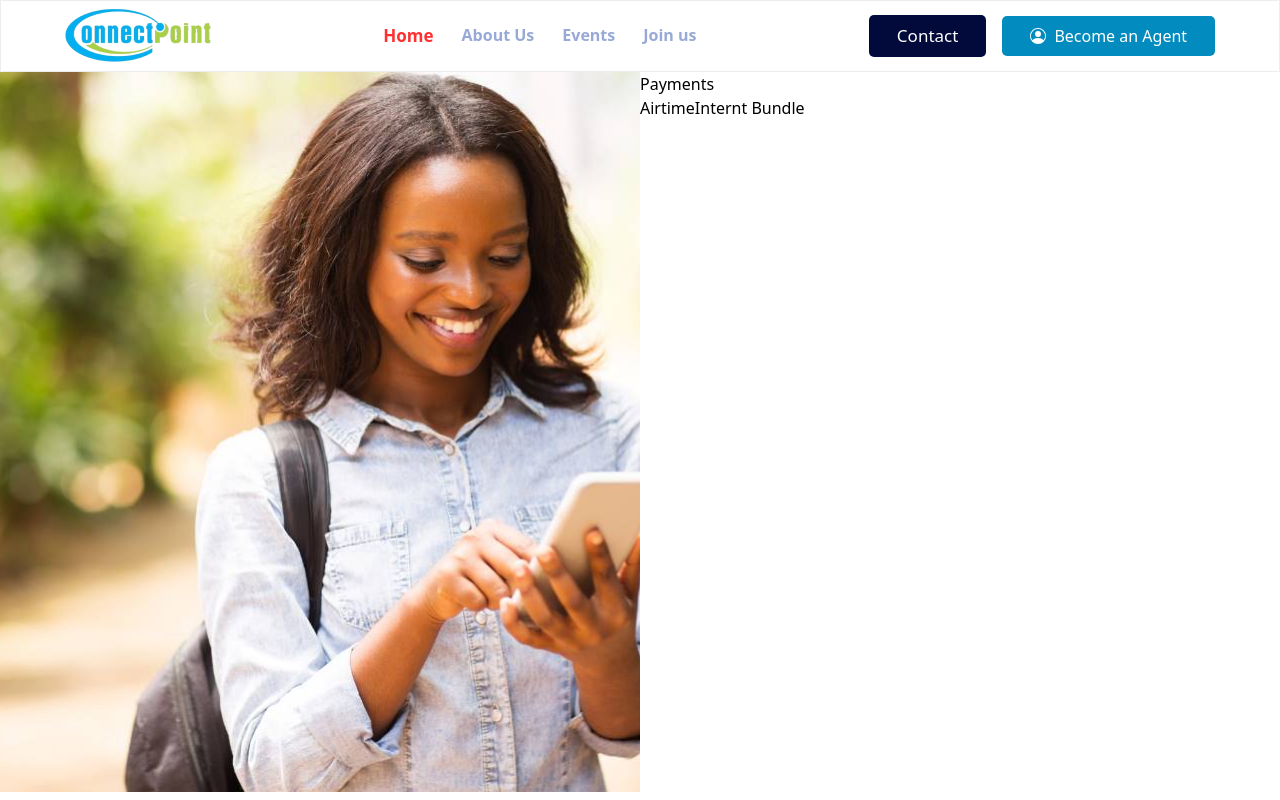
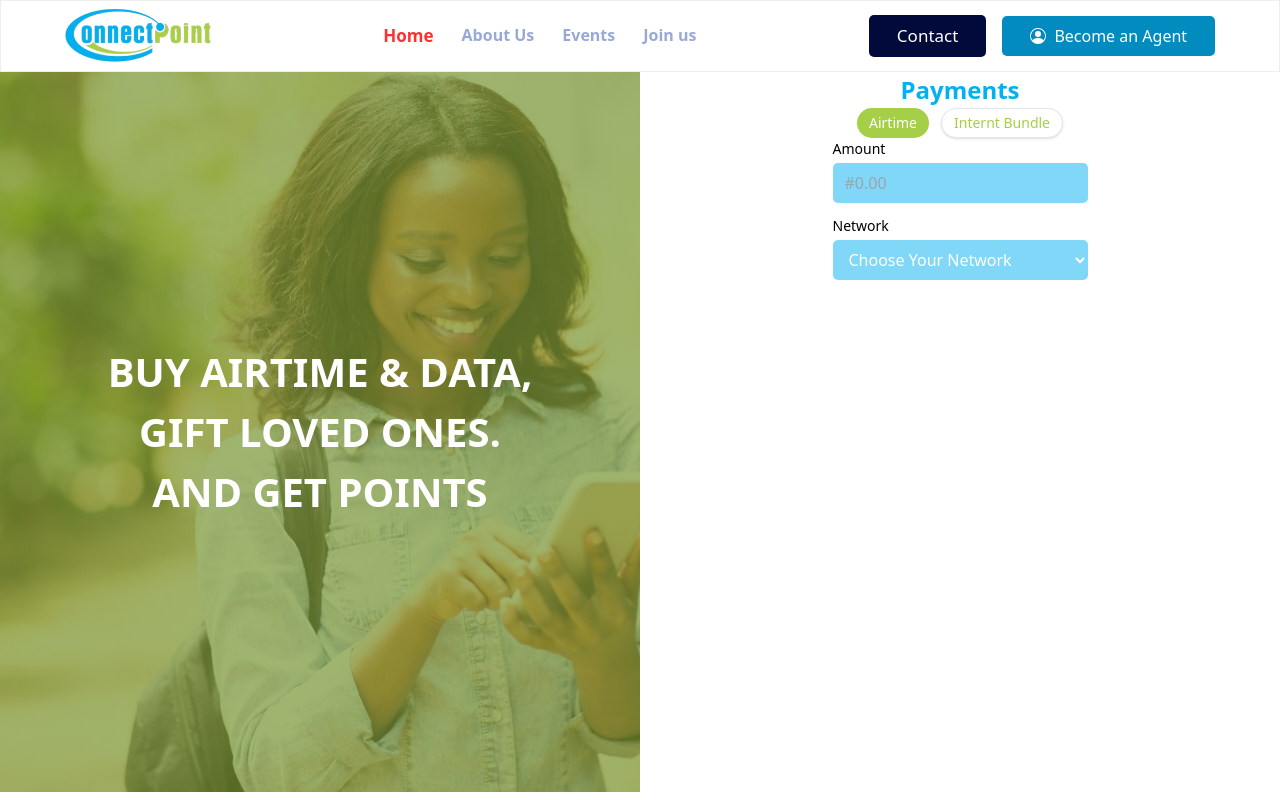
Before and after one commit to EmilyRacheal/connectpointsite, a React (Vite) app: page /buyairtime in a window 1280 px wide. Built offline with nearby package versions, Linux system fonts and the light colour scheme.

Commit message:
working on the form

```diff
--- a/src/Pages/BuyAirtime/buyAirtime.jsx
+++ b/src/Pages/BuyAirtime/buyAirtime.jsx
@@ -1,26 +1,49 @@
-import React from 'react'
-import styles from "./buyAirtime.module.css"
-import Navbar from "../../components/Navbar"
-import Girl from "../../assets/girl.jpeg"
+import React from "react";
+import styles from "./buyAirtime.module.css";
+import Navbar from "../../components/Navbar";
+import Girl from "../../assets/girl.jpeg";
 
 function BuyAirtime() {
   return (
     <div>
-        <Navbar />
-        <div className='w-full flex'>
-          <div className={`${styles.girlAirtime} w-1/2`}>
-            {/* <img src={Girl} alt="" /> */}
-          </div>
-          <div className='w-1/2'>
-            <div>
-              <h3>Payments</h3>
-              <button>Airtime</button>
-              <button>Internt Bundle</button>
-            </div>
+      <Navbar />
+      <div className="w-full flex">
+        <div className={`${styles.girlAirtime} w-1/2 flex items-center justify-center`}>
+          <div className="flex items-center justify-center w-full max-w-[450px] text-white text-[40px] text-center font-semibold">
+            <h1>BUY AIRTIME & DATA, GIFT LOVED ONES. AND GET POINTS</h1>
           </div>
         </div>
+        <div className="w-1/2">
+          <div className="flex items-center justify-center flex-col">
+            <h3 className="text-[#05B0EF] text-[24px] font-semibold">Payments</h3>
+            <div className="flex gap-x-3">
+            <button className="bg-[#A6CF48] rounded-[25px] text-white text-sm px-3 py-1">Airtime</button>
+            <button className="bg-white rounded-[25px] text-[#A6CF48] shadow border-[1px] text-sm px-3 py-1">Internt Bundle</button>
+            </div>
+            <div>
+              <form action="">
+                <div className="flex flex-col gap-y-3">
+
+                <div className="flex flex-col gap-y-1">
+                <label className="text-[14px] font-medium">Amount</label>
+                <input type="text" placeholder="#0.00" className="outline-none py-2 px-3 rounded-[5px] bg-[#05B0EF80] text-white"/>
+                </div>
+                <div className="flex flex-col gap-y-1">
+                <label className="text-[14px] font-medium">Network</label>
+                <select type="text" className="outline-none py-2 px-3 rounded-[5px] bg-[#05B0EF80] text-white">
+                  <option value="">Choose Your Network</option>
+                </select>
+                </div>
+                </div>
+
+              </form>
+            </div>
+
+          </div>
+        </div>
+      </div>
     </div>
-  )
+  );
 }
 
-export default BuyAirtime
+export default BuyAirtime;
--- a/src/Pages/BuyAirtime/buyAirtime.module.css
+++ b/src/Pages/BuyAirtime/buyAirtime.module.css
@@ -1,5 +1,8 @@
 .girlAirtime{
-    background: url('../../assets/girl.jpeg');
+    background: linear-gradient(
+    rgba(119, 149, 50, 0.7),
+    rgba(119, 149, 50, 0.7)
+  ),url(../../assets/girl.jpeg);
     background-size: cover;
     background-repeat: no-repeat;
     background-position: center;
```
